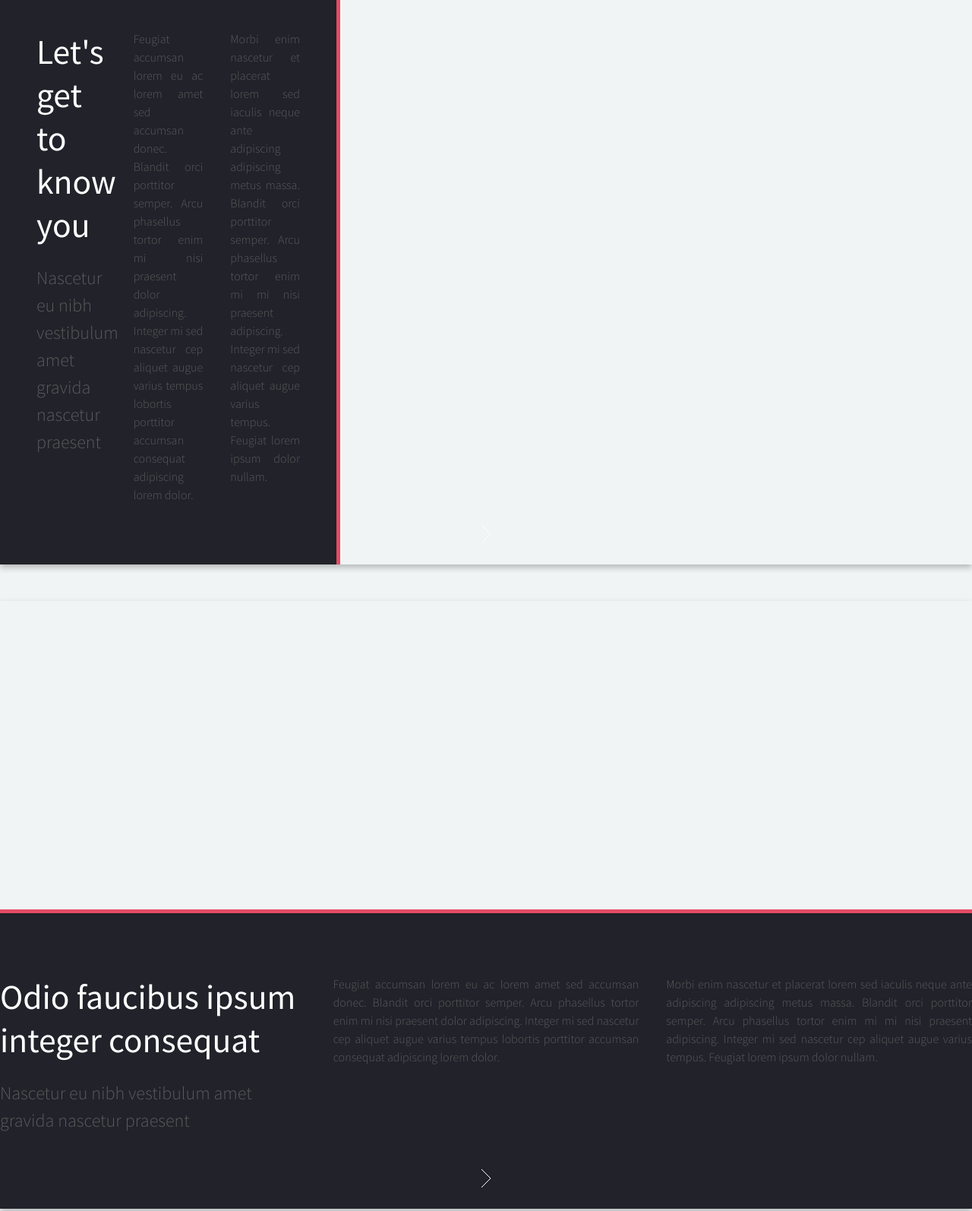
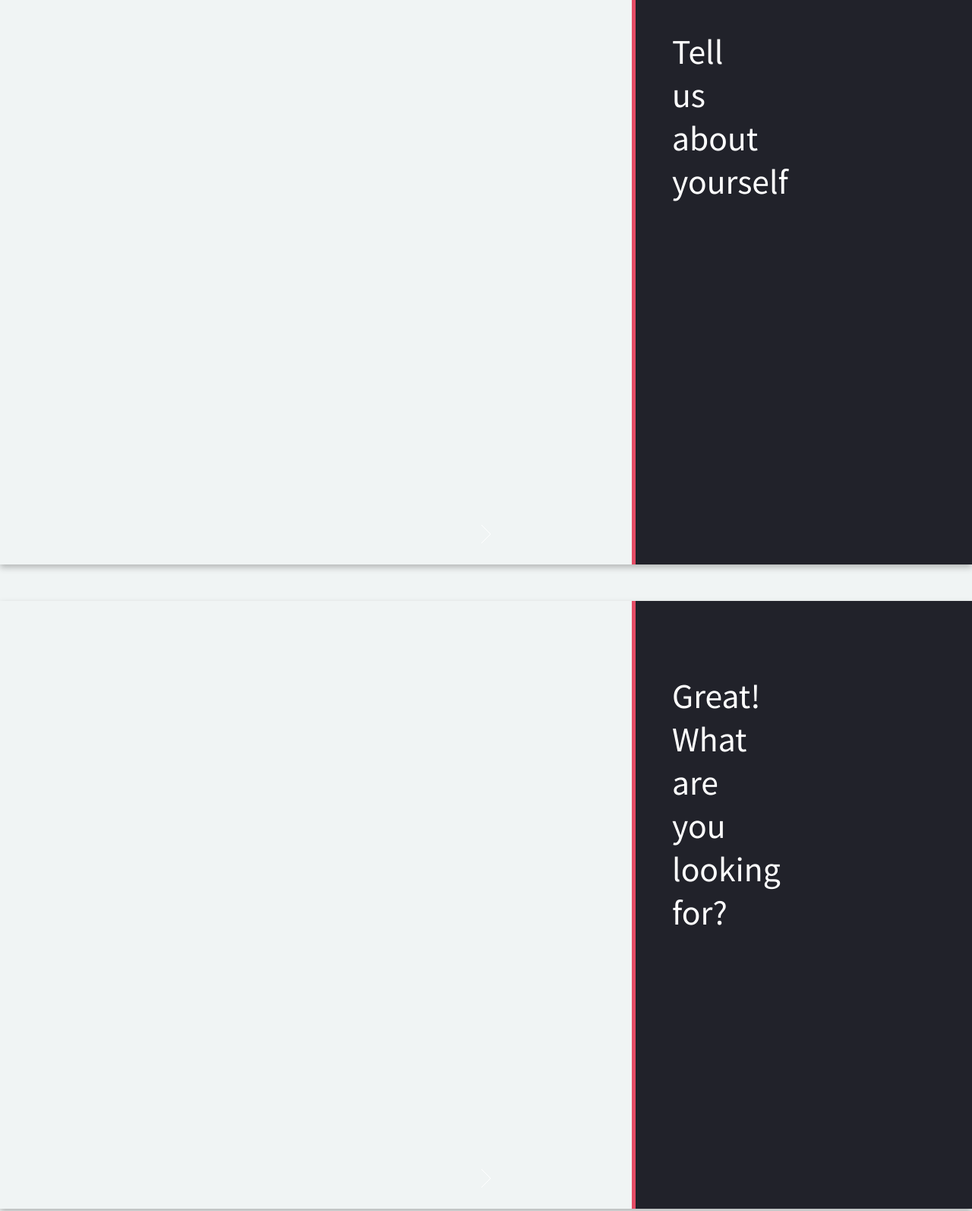
Before and after one commit to phyxl/subber, a plain HTML site: page templates/find.html in a window 1280 px wide. Shown: the part 860-2454 px from the top of the page at 76% size. Drawn offline with Linux system fonts and the light colour scheme; files that its build step writes are made by us from their sources; files whose address does not match are found by name.

Commit message:
Worked on find

```diff
--- a/templates/find.html
+++ b/templates/find.html
@@ -34,12 +34,10 @@
 				<!-- Inner -->
 					<div class="inner">
 						<header>
-							<h1><a href="index.html" id="logo">subbitt</a></h1>
-							<hr />
-							<p>Subleasing made easy.</p>
+							<h1><a id="logo">So you're looking for a place to stay?</a></h1>
 						</header>
 						<footer>
-							<a href="#one" class="button circled scrolly">Find a Place</a>
+							<a href="#one" class="button circled scrolly">Let's get started.</a>
 						</footer>
 					</div>
 
@@ -66,30 +64,15 @@
 
 
         <!-- One -->
-			<section id="one" class="spotlight style1 left">
+			<section id="one" class="spotlight style1 right">
 				<span class="image fit main"><img src="static/images/pic02.jpg" alt="" /></span>
 				<div class="content">
 					<div class="container">
 						<div class="row">
-							<div class="4u 12u$(medium)">
+							<div class="4u 12u(medium)">
 								<header>
-									<h2>Let's get to know you</h2>
-									<p>Nascetur eu nibh vestibulum amet gravida nascetur praesent</p>
+									<h2>Tell us about yourself</h2>
 								</header>
-							</div>
-							<div class="4u 12u$(medium)">
-								<p>Feugiat accumsan lorem eu ac lorem amet sed accumsan donec.
-								Blandit orci porttitor semper. Arcu phasellus tortor enim mi
-								nisi praesent dolor adipiscing. Integer mi sed nascetur cep aliquet
-								augue varius tempus lobortis porttitor accumsan consequat
-								adipiscing lorem dolor.</p>
-							</div>
-							<div class="4u$ 12u$(medium)">
-								<p>Morbi enim nascetur et placerat lorem sed iaculis neque ante
-								adipiscing adipiscing metus massa. Blandit orci porttitor semper.
-								Arcu phasellus tortor enim mi mi nisi praesent adipiscing. Integer
-								mi sed nascetur cep aliquet augue varius tempus. Feugiat lorem
-								ipsum dolor nullam.</p>
 							</div>
 						</div>
 					</div>
@@ -99,31 +82,18 @@
 
 
 		<!-- One -->
-			<section id="two" class="spotlight style1 bottom">
+			<section id="two" class="spotlight style1 right">
 				<span class="image fit main"><img src="static/images/pic02.jpg" alt="" /></span>
 				<div class="content">
 					<div class="container">
 						<div class="row">
-							<div class="4u 12u$(medium)">
+							<div class="4u 12u(medium)">
 								<header>
-									<h2>Odio faucibus ipsum integer consequat</h2>
-									<p>Nascetur eu nibh vestibulum amet gravida nascetur praesent</p>
+									<h2>Great! What are you looking for?</h2>
+
 								</header>
 							</div>
-							<div class="4u 12u$(medium)">
-								<p>Feugiat accumsan lorem eu ac lorem amet sed accumsan donec.
-								Blandit orci porttitor semper. Arcu phasellus tortor enim mi
-								nisi praesent dolor adipiscing. Integer mi sed nascetur cep aliquet
-								augue varius tempus lobortis porttitor accumsan consequat
-								adipiscing lorem dolor.</p>
-							</div>
-							<div class="4u$ 12u$(medium)">
-								<p>Morbi enim nascetur et placerat lorem sed iaculis neque ante
-								adipiscing adipiscing metus massa. Blandit orci porttitor semper.
-								Arcu phasellus tortor enim mi mi nisi praesent adipiscing. Integer
-								mi sed nascetur cep aliquet augue varius tempus. Feugiat lorem
-								ipsum dolor nullam.</p>
-							</div>
+
 						</div>
 					</div>
 				</div>
@@ -138,23 +108,15 @@
 						<div class="row">
 							<div class="4u 12u$(medium)">
 								<header>
-									<h2>Odio faucibus ipsum integer consequat</h2>
-									<p>Nascetur eu nibh vestibulum amet gravida nascetur praesent</p>
+									<h2>That's it!</h2>
 								</header>
 							</div>
-							<div class="4u 12u$(medium)">
+							<div class="4u 12u(medium)">
 								<p>Feugiat accumsan lorem eu ac lorem amet sed accumsan donec.
 								Blandit orci porttitor semper. Arcu phasellus tortor enim mi
 								nisi praesent dolor adipiscing. Integer mi sed nascetur cep aliquet
 								augue varius tempus lobortis porttitor accumsan consequat
 								adipiscing lorem dolor.</p>
-							</div>
-							<div class="4u$ 12u$(medium)">
-								<p>Morbi enim nascetur et placerat lorem sed iaculis neque ante
-								adipiscing adipiscing metus massa. Blandit orci porttitor semper.
-								Arcu phasellus tortor enim mi mi nisi praesent adipiscing. Integer
-								mi sed nascetur cep aliquet augue varius tempus. Feugiat lorem
-								ipsum dolor nullam.</p>
 							</div>
 						</div>
 					</div>
```
Also changed, not shown: templates/index.html (+1 -1 lines).
